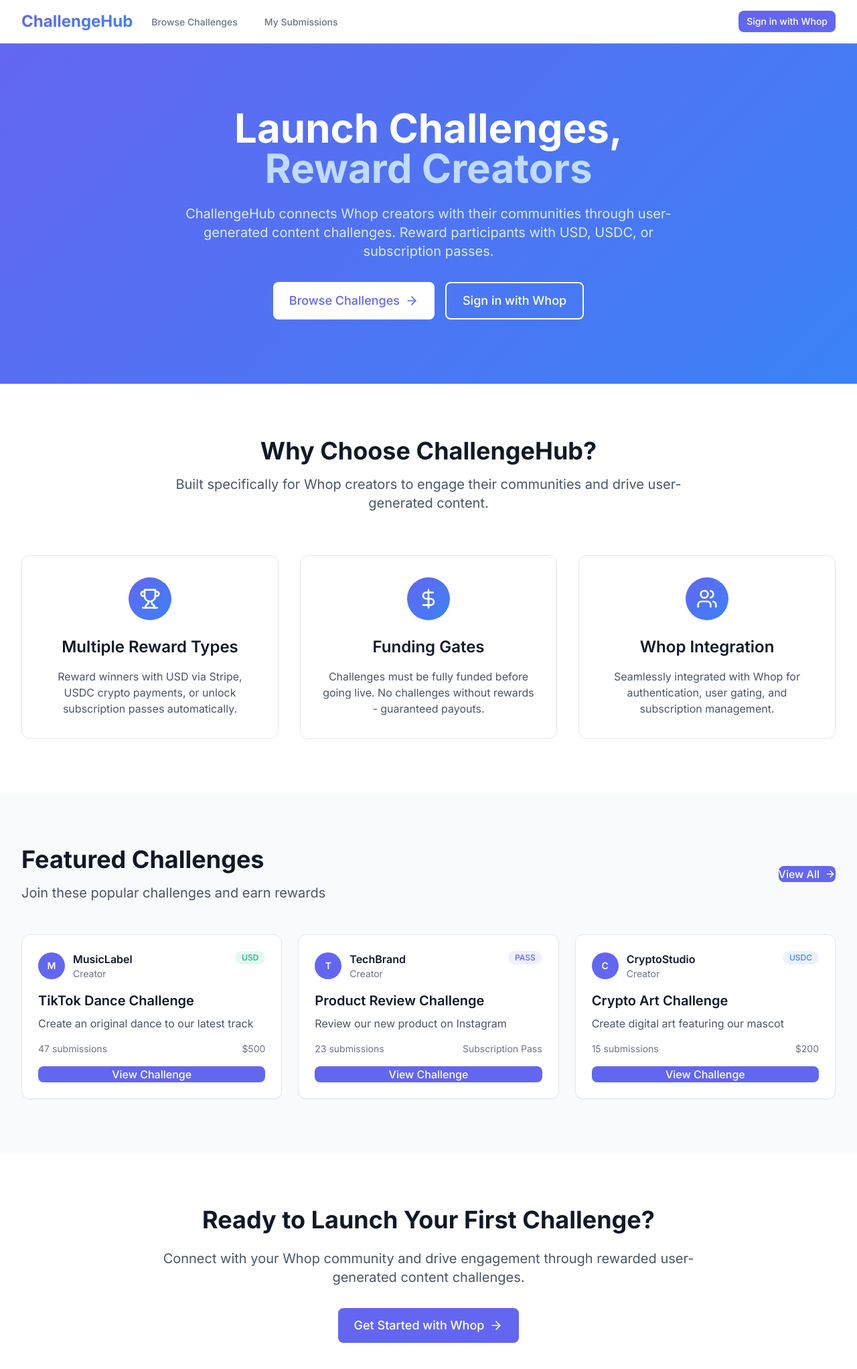
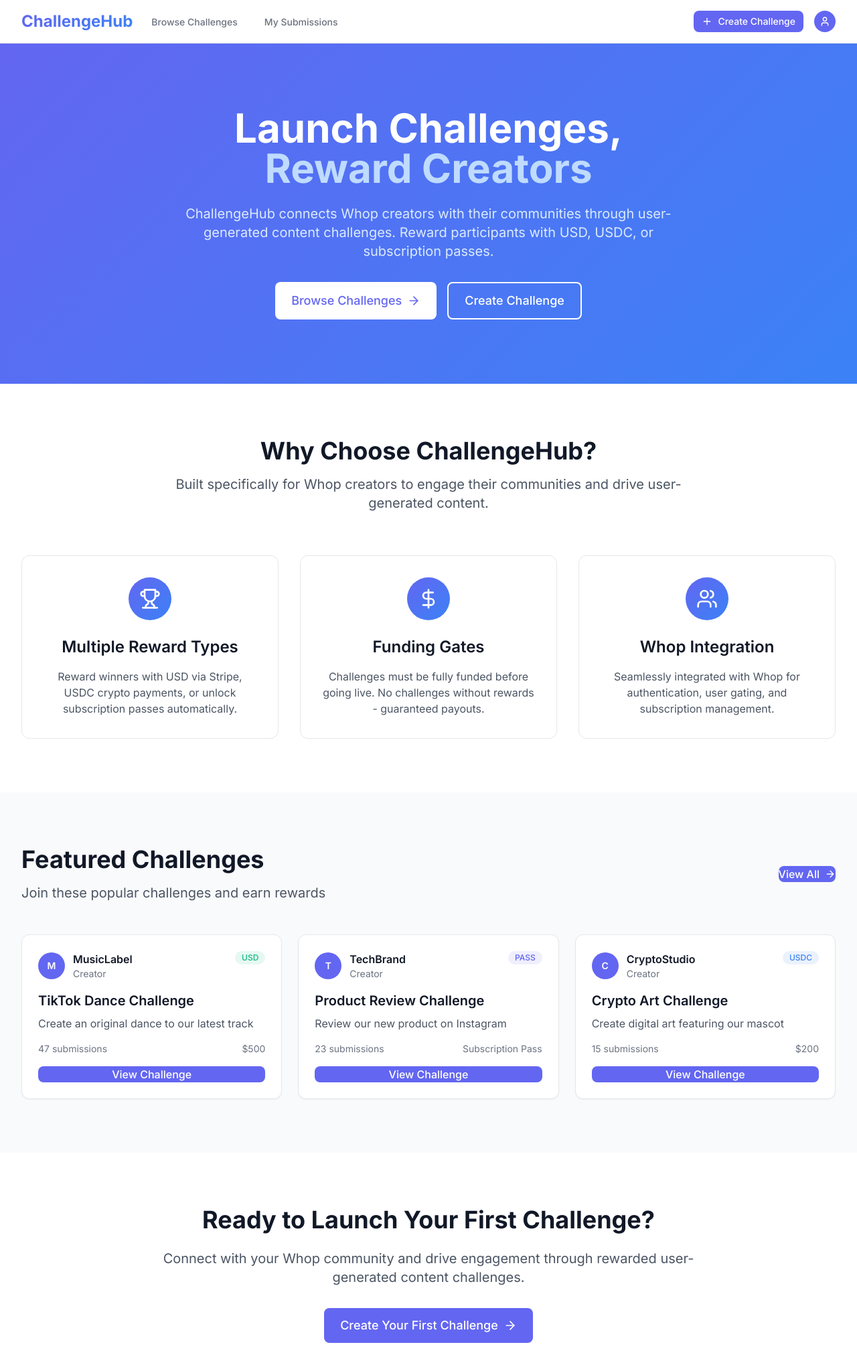
Before and after one commit to callumks/whop-bounty-board, a Next.js app: page / in a window 1280 px wide. Shown: the top 2044 px of the page at 67% size. Built offline with nearby package versions, Linux system fonts and the light colour scheme.

Commit message:
Fix authentication UI for embedded Whop app - remove login/logout buttons

```diff
--- a/app/page.tsx
+++ b/app/page.tsx
@@ -66,8 +66,8 @@
                 Browse Challenges
                 <ArrowRight className="w-5 h-5 ml-2" />
               </Link>
-              <Link href="/api/auth/login" className="btn btn-lg border-2 border-white text-white hover:bg-white hover:text-whop-purple">
-                Sign in with Whop
+              <Link href="/create-challenge" className="btn btn-lg border-2 border-white text-white hover:bg-white hover:text-whop-purple">
+                Create Challenge
               </Link>
             </div>
           </div>
@@ -203,8 +203,8 @@
             Connect with your Whop community and drive engagement through
             rewarded user-generated content challenges.
           </p>
-          <Link href="/api/auth/login" className="btn btn-primary btn-lg">
-            Get Started with Whop
+          <Link href="/create-challenge" className="btn btn-primary btn-lg">
+            Create Your First Challenge
             <ArrowRight className="w-5 h-5 ml-2" />
           </Link>
         </div>
--- a/components/layout/Navbar.tsx
+++ b/components/layout/Navbar.tsx
@@ -59,9 +59,7 @@
 
           {/* Right side */}
           <div className="hidden sm:ml-6 sm:flex sm:items-center space-x-4">
-            {user ? (
-              <>
-                {user.is_creator && (
+            {/* Note: In embedded Whop apps, users are always authenticated */}
             <Link
               href="/create-challenge"
               className="btn btn-primary btn-sm"
@@ -69,9 +67,8 @@
               <Plus className="w-4 h-4 mr-2" />
               Create Challenge
             </Link>
-                )}
 
-                {/* User menu */}
+            {/* User menu - will be populated via client-side */}
             <div className="relative">
               <button
                 type="button"
@@ -79,27 +76,17 @@
                 onClick={() => setIsUserMenuOpen(!isUserMenuOpen)}
               >
                 <span className="sr-only">Open user menu</span>
-                    {user.avatar_url ? (
-                      <img
-                        className="h-8 w-8 rounded-full"
-                        src={user.avatar_url}
-                        alt={user.username}
-                      />
-                    ) : (
                 <div className="h-8 w-8 rounded-full bg-whop-purple flex items-center justify-center">
                   <User className="w-4 h-4 text-white" />
                 </div>
-                    )}
               </button>
 
               {isUserMenuOpen && (
                 <div className="origin-top-right absolute right-0 mt-2 w-48 rounded-md shadow-lg bg-white ring-1 ring-black ring-opacity-5 focus:outline-none">
                   <div className="py-1">
                     <div className="px-4 py-2 text-sm text-gray-700 border-b">
-                          <div className="font-medium">{user.username}</div>
-                          <div className="text-xs text-gray-500">
-                            {user.is_creator ? 'Creator' : 'User'}
-                          </div>
+                      <div className="font-medium">Whop User</div>
+                      <div className="text-xs text-gray-500">Connected via Whop</div>
                     </div>
 
                     <Link
@@ -108,30 +95,10 @@
                     >
                       Profile Settings
                     </Link>
-
-                        <button
-                          className="block w-full text-left px-4 py-2 text-sm text-gray-700 hover:bg-gray-100"
-                          onClick={() => {
-                            // Handle logout
-                            window.location.href = '/api/auth/logout';
-                          }}
-                        >
-                          <LogOut className="w-4 h-4 inline mr-2" />
-                          Sign out
-                        </button>
                   </div>
                 </div>
               )}
             </div>
-              </>
-            ) : (
-              <Link
-                href="/api/auth/login"
-                className="btn btn-primary btn-sm"
-              >
-                Sign in with Whop
-              </Link>
-            )}
           </div>
 
           {/* Mobile menu button */}
@@ -180,37 +147,24 @@
             </Link>
           </div>
 
-          {user ? (
           <div className="pt-4 pb-3 border-t border-gray-200">
             <div className="flex items-center px-4">
-                {user.avatar_url ? (
-                  <img
-                    className="h-10 w-10 rounded-full"
-                    src={user.avatar_url}
-                    alt={user.username}
-                  />
-                ) : (
               <div className="h-10 w-10 rounded-full bg-whop-purple flex items-center justify-center">
                 <User className="w-5 h-5 text-white" />
               </div>
-                )}
               <div className="ml-3">
-                  <div className="text-base font-medium text-gray-800">{user.username}</div>
-                  <div className="text-sm font-medium text-gray-500">
-                    {user.is_creator ? 'Creator' : 'User'}
-                  </div>
+                <div className="text-base font-medium text-gray-800">Whop User</div>
+                <div className="text-sm font-medium text-gray-500">Connected via Whop</div>
               </div>
             </div>
 
             <div className="mt-3 space-y-1">
-                {user.is_creator && (
               <Link
                 href="/create-challenge"
                 className="block px-4 py-2 text-base font-medium text-gray-500 hover:text-gray-700 hover:bg-gray-100"
               >
                 Create Challenge
               </Link>
-                )}
 
               <Link
                 href="/profile"
@@ -218,27 +172,8 @@
               >
                 Profile Settings
               </Link>
-
-                <button
-                  className="block w-full text-left px-4 py-2 text-base font-medium text-gray-500 hover:text-gray-700 hover:bg-gray-100"
-                  onClick={() => {
-                    window.location.href = '/api/auth/logout';
-                  }}
-                >
-                  Sign out
-                </button>
             </div>
           </div>
-          ) : (
-            <div className="pt-4 pb-3 border-t border-gray-200">
-              <Link
-                href="/api/auth/login"
-                className="block px-4 py-2 text-base font-medium text-gray-500 hover:text-gray-700 hover:bg-gray-100"
-              >
-                Sign in with Whop
-              </Link>
-            </div>
-          )}
         </div>
       )}
     </nav>
```
Lines whose indentation alone changed are shown as unchanged.
